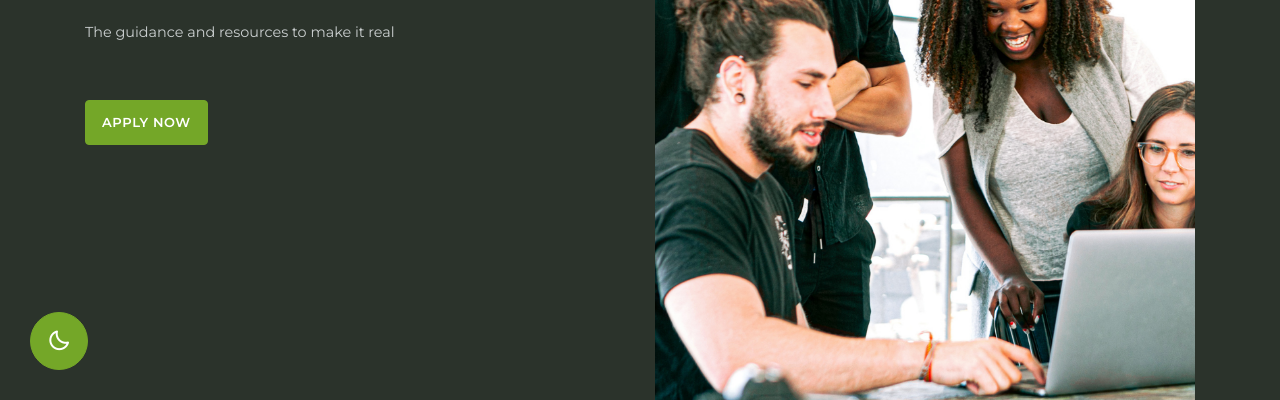
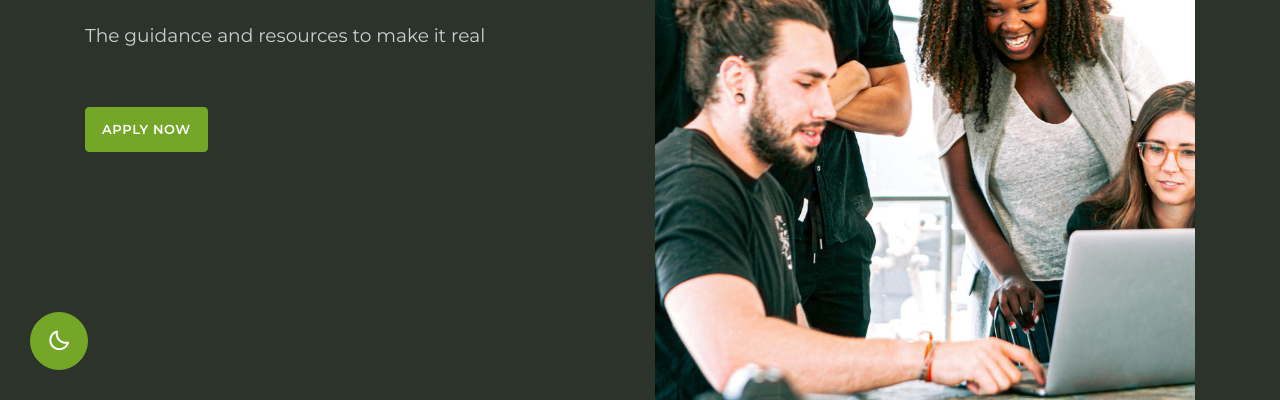
Before and after one commit to BenKlein04/BenKlein04.github.io, a plain HTML site: page index.html in a window 1280 px wide. Shown: the part 400-800 px from the top of the page. Drawn offline with Linux system fonts and the light colour scheme.

Commit message:
Update style.css

```diff
--- a/css/style.css
+++ b/css/style.css
@@ -21,10 +21,10 @@
 @import url("https://fonts.googleapis.com/css2?family=Montserrat:wght@400;500;600&family=Poppins:wght@300;400;500;600;700&display=swap");
 body {
   font-family: "Montserrat", sans-serif;
-  color: #38475a;
+  color: #f3f6f9;
   background: #ffffff;
   line-height: 1.6;
-  font-size: 14.4px;
+  font-size: 18.6px;
 }
 
 a {
```
